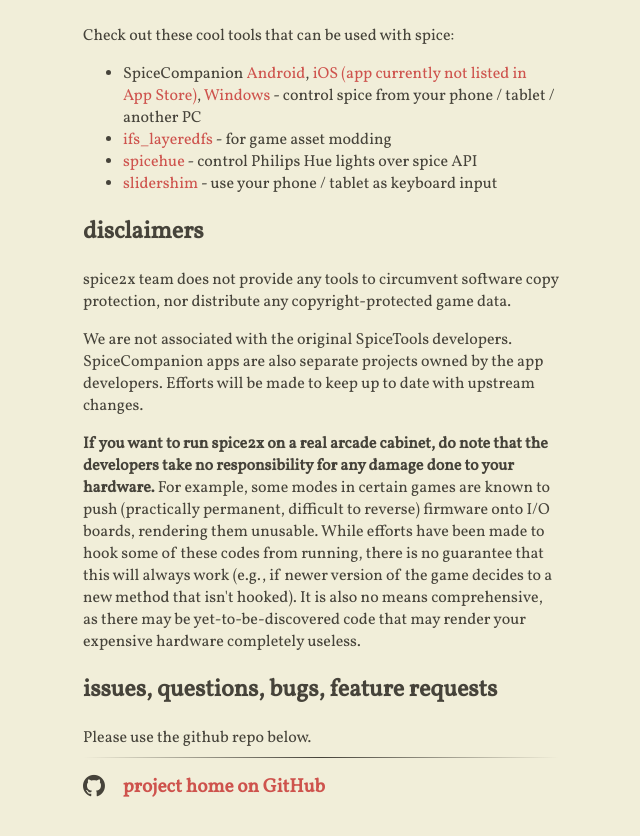
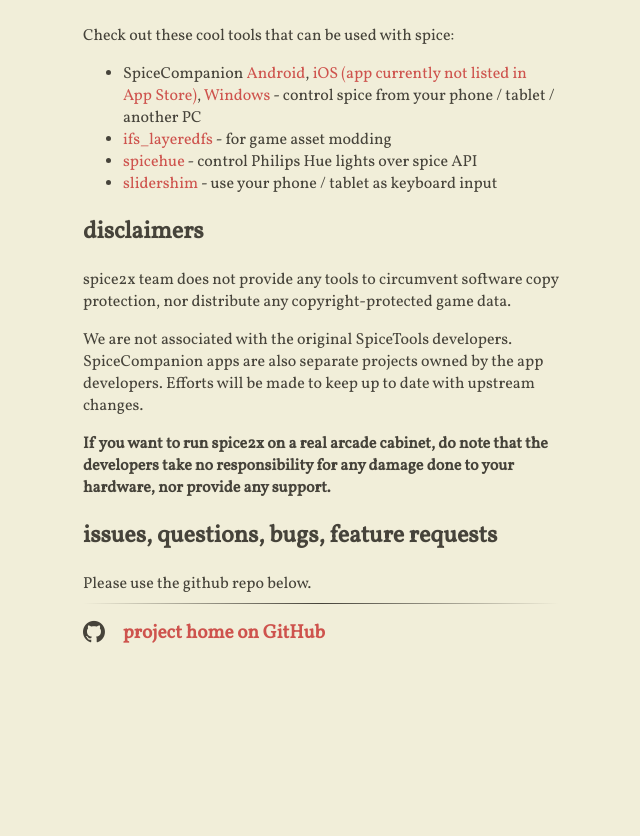
Before and after one commit to spice2x/spice2x.github.io, a Jekyll site: the page built from docs/index.html, in a window 1280 px wide and 900 px high, scrolled down 2115 px. Shown: the top 836 px of the window, without its empty margins (421-1061 px from the left). Built offline with Jekyll 4.4.1, drawn with Linux system fonts in a browser that asks for light colours; nearby versions of some CDN libraries; after the commit the page ends 2861 px from its top, so only the background shows below that.

Commit message:
simplify disclaimers

```diff
--- a/docs/_includes/content.html
+++ b/docs/_includes/content.html
@@ -166,11 +166,7 @@
   Efforts will be made to keep up to date with upstream changes.</p>
 
 <p>
-<strong>If you want to run spice2x on a real arcade cabinet, do note that the developers take no responsibility for any damage done to your hardware.</strong>
-
-For example, some modes in certain games are known to push (practically permanent, difficult to reverse) firmware onto I/O boards, rendering them unusable.
-While efforts have been made to hook some of these codes from running, there is no guarantee that this will always work (e.g., if newer version of the game decides to a
-new method that isn't hooked). It is also no means comprehensive, as there may be yet-to-be-discovered code that may render your expensive hardware completely useless.
+<strong>If you want to run spice2x on a real arcade cabinet, do note that the developers take no responsibility for any damage done to your hardware, nor provide any support.</strong>
 </p>
 
 <h2>issues, questions, bugs, feature requests</h2>
```
